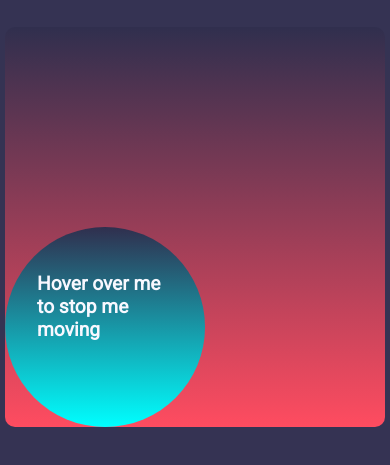
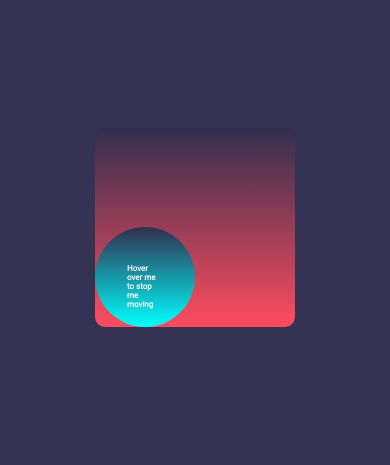
Before and after one commit to patricktunez123/CSS-animations-Fri-June-2021, a plain HTML site: page index.html in a window 390 px wide. Shown: the part 195-660 px from the top of the page. Drawn offline with Linux system fonts and the light colour scheme.

Commit message:
refactor

```diff
--- a/style.scss
+++ b/style.scss
@@ -88,3 +88,23 @@ body {
     color: floralwhite;
   }
 }
+
+@media screen and (max-width: 480px) {
+  body {
+    display: flex;
+    width: 100vw;
+    height: 100vh;
+    align-items: center;
+    justify-content: center;
+    font-size: 4px;
+  }
+  .parent {
+    width: 200px;
+    height: 200px;
+    margin: auto;
+  }
+  .child {
+    width: 100px;
+    height: 100px;
+  }
+}
```
Also changed, not shown: style.css, 1 other file.
